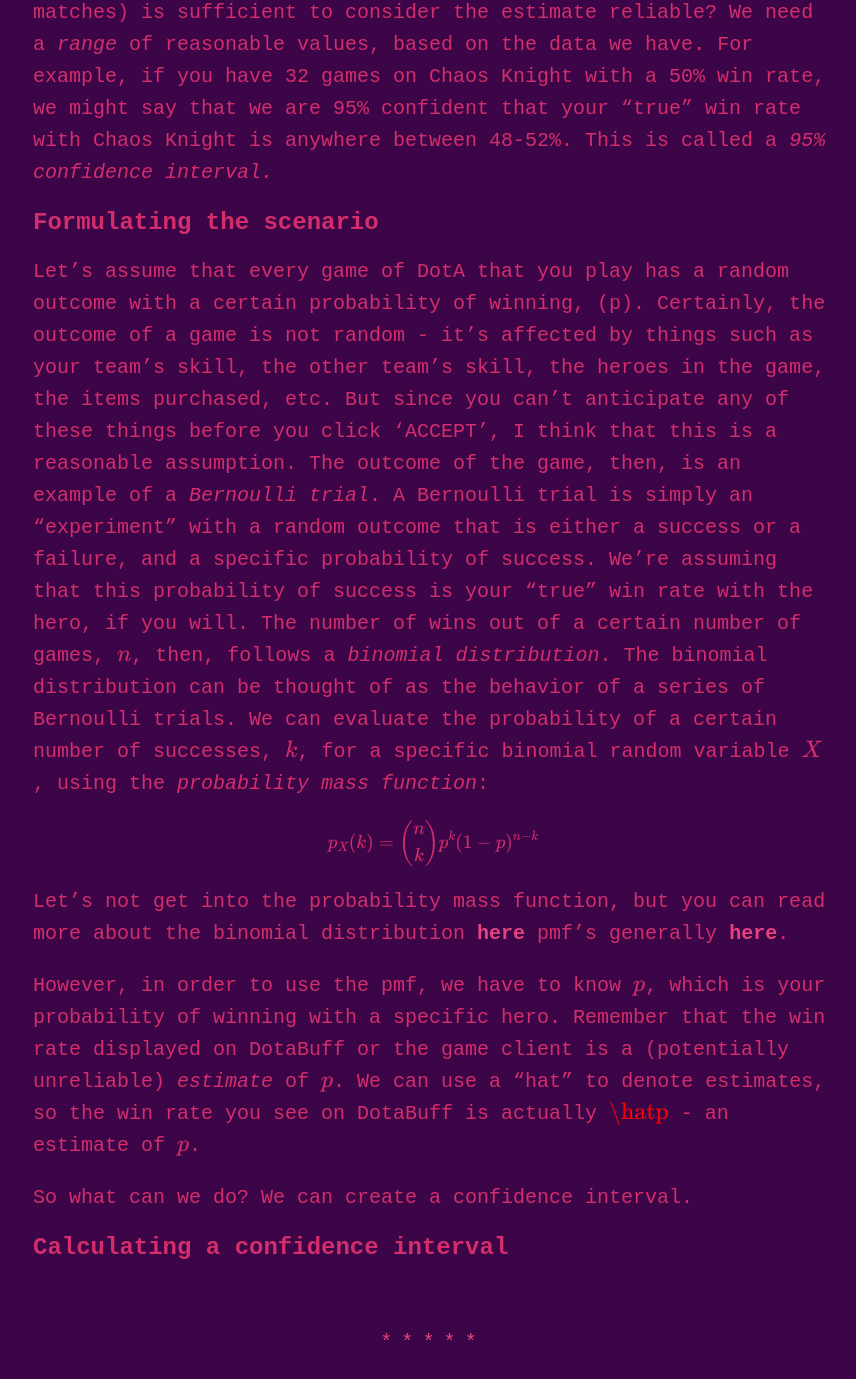
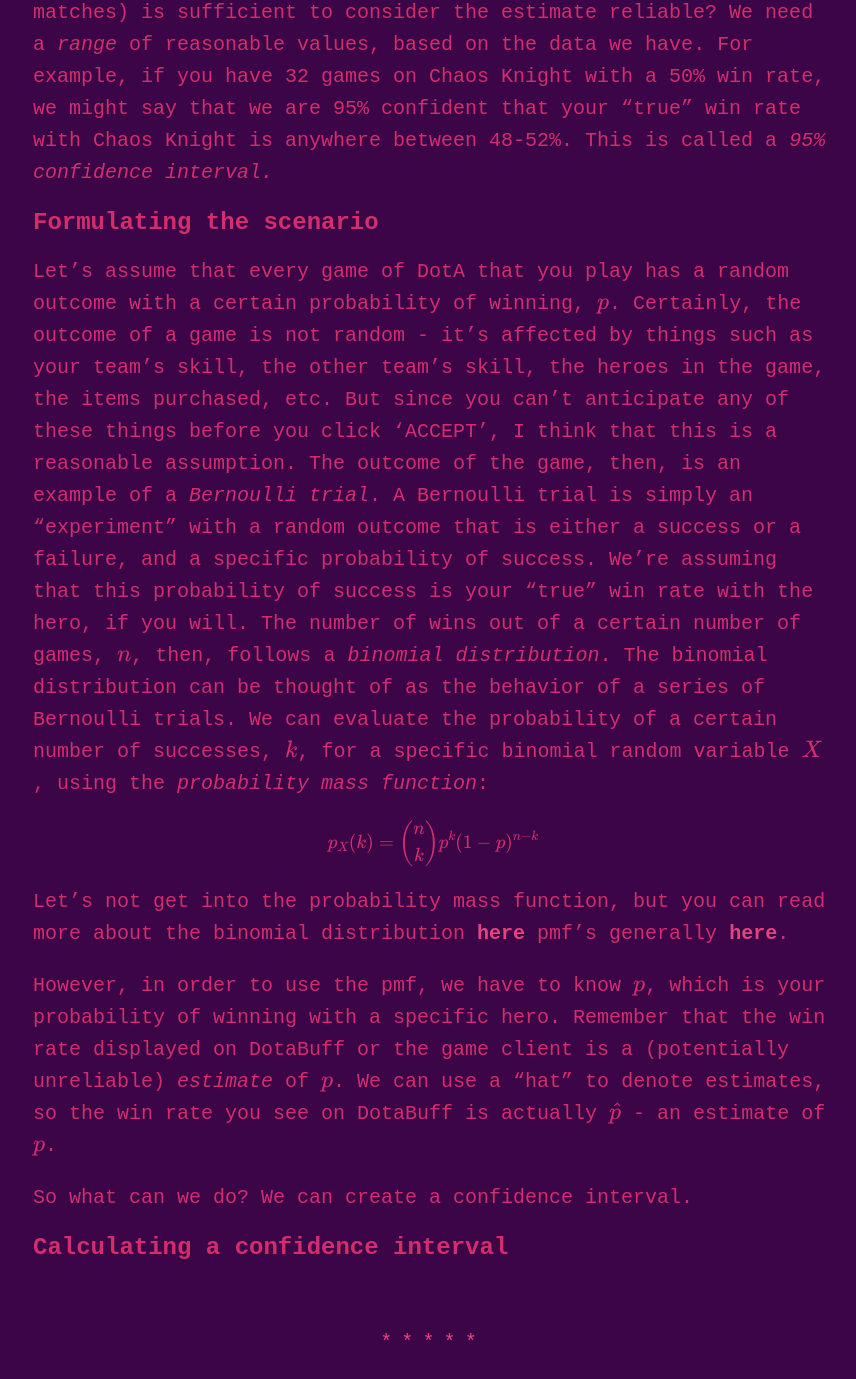
Before and after one commit to dawsoneliasen/thedotascientist, a Jekyll site: the page built from _posts/2019-10-18-winrate-confidence-intervals.md, in a window 1280 px wide and 1400 px high, scrolled down 792 px. Shown: the top 1379 px of the window, without its empty margins (207-1063 px from the left). Built offline with Jekyll 4.4.1, drawn with Linux system fonts in a browser that asks for light colours; formulas are drawn with MathJax 3.

Commit message:
fix math

```diff
--- a/_posts/2019-10-18-winrate-confidence-intervals.md
+++ b/_posts/2019-10-18-winrate-confidence-intervals.md
@@ -13,7 +13,7 @@ But how well does a win rate describe your capacity to win with a hero?
 I'm sure you already have some skepticism of win rates. With a small sample size, the win rate is an unreliable estimate of your skill with a hero. But how big of a sample size (what quantity of matches) is sufficient to consider the estimate reliable? We need a *range* of reasonable values, based on the data we have. For example, if you have 32 games on Chaos Knight with a 50% win rate, we might say that we are 95% confident that your "true" win rate with Chaos Knight is anywhere between 48-52%. This is called a *95% confidence interval.*
 
 ## Formulating the scenario
-Let's assume that every game of DotA that you play has a random outcome with a certain probability of winning, \(p\). Certainly, the outcome of a game is not random - it's affected by things such as your team's skill, the other team's skill, the heroes in the game, the items purchased, etc. But since you can't anticipate any of these things before you click 'ACCEPT', I think that this is a reasonable assumption. The outcome of the game, then, is an example of a *Bernoulli trial*. A Bernoulli trial is simply an "experiment" with a random outcome that is either a success or a failure, and a specific probability of success. We're assuming that this probability of success is your "true" win rate with the hero, if you will. The number of wins out of a certain number of games, $n$, then, follows a *binomial distribution*. The binomial distribution can be thought of as the behavior of a series of Bernoulli trials. We can evaluate the probability of a certain number of successes, $k$, for a specific binomial random variable $X$, using the *probability mass function*:
+Let's assume that every game of DotA that you play has a random outcome with a certain probability of winning, $p$. Certainly, the outcome of a game is not random - it's affected by things such as your team's skill, the other team's skill, the heroes in the game, the items purchased, etc. But since you can't anticipate any of these things before you click 'ACCEPT', I think that this is a reasonable assumption. The outcome of the game, then, is an example of a *Bernoulli trial*. A Bernoulli trial is simply an "experiment" with a random outcome that is either a success or a failure, and a specific probability of success. We're assuming that this probability of success is your "true" win rate with the hero, if you will. The number of wins out of a certain number of games, $n$, then, follows a *binomial distribution*. The binomial distribution can be thought of as the behavior of a series of Bernoulli trials. We can evaluate the probability of a certain number of successes, $k$, for a specific binomial random variable $X$, using the *probability mass function*:
 
 {% raw %}
 $$ p_X(k) = \begin{pmatrix} n \\ k \end{pmatrix} p^k (1 - p)^{n - k} $$
@@ -21,7 +21,7 @@ $$ p_X(k) = \begin{pmatrix} n \\ k \end{pmatrix} p^k (1 - p)^{n - k} $$
 
 Let's not get into the probability mass function, but you can read more about the binomial distribution [here](https://en.wikipedia.org/wiki/Binomial_distribution) pmf's generally [here](https://en.wikipedia.org/wiki/Probability_mass_function).
 
-However, in order to use the pmf, we have to know $p$, which is your probability of winning with a specific hero. Remember that the win rate displayed on DotaBuff or the game client is a (potentially unreliable) *estimate* of $p$. We can use a "hat" to denote estimates, so the win rate you see on DotaBuff is actually $\hatp$ - an estimate of $p$.
+However, in order to use the pmf, we have to know $p$, which is your probability of winning with a specific hero. Remember that the win rate displayed on DotaBuff or the game client is a (potentially unreliable) *estimate* of $p$. We can use a "hat" to denote estimates, so the win rate you see on DotaBuff is actually $\hat p$ - an estimate of $p$.
 
 So what can we do? We can create a confidence interval.
 
```
